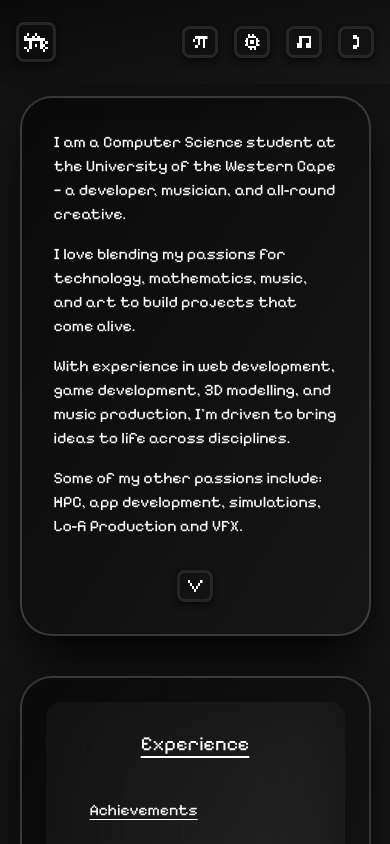
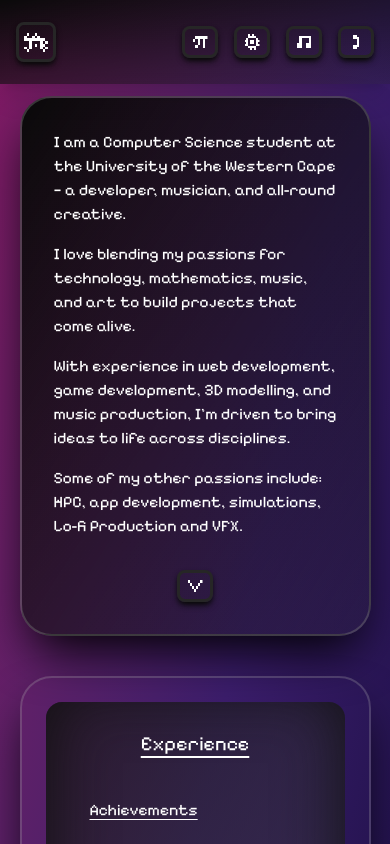
Before and after one commit to CadmusKei/Portfolio, a React (Vite) app: page /Bio in a window 390 px wide. Shown: the top 844 px of the page. Built offline with nearby package versions, Linux system fonts and the light colour scheme.

Commit message:
Refactor Bio component layout and styling for improved responsiveness; enhance background gradient and structure for better user experience.

```diff
--- a/src/pages/Bio.jsx
+++ b/src/pages/Bio.jsx
@@ -21,18 +21,16 @@ function Bio() {
 
 
                 <div
-                className="flex flex-col items-center md:items-start md:pl-20 w-screen md:w-full min-h-screen md:h-400 bg-cover bg-center bg-no-repeat overflow-x-hidden"
-                style={ window.innerWidth < 768 ? {
-            backgroundColor: "#131313",
-            backgroundImage: `
-                linear-gradient(0deg, rgba(255,255,255,0.1) 1px, transparent 1px),
-                linear-gradient(90deg, rgba(255,255,255,0.1) 1px, transparent 1px)
-            `,
-            backgroundSize: "25px 25px",
-        } : {
-            backgroundImage: `url(${backgroundPic})`
-        }}
-            >
+                className="
+                    flex flex-col items-center md:items-start md:pl-20
+                    w-screen md:w-full min-h-screen md:h-400
+                    overflow-x-hidden
+
+                    bg-gradient-to-br from-[#811964] via-[#3b1d6b] to-[#110b39]
+
+                    md:bg-[url('/src/assets/Images/studio-site-crop.jpeg')]
+                    md:bg-cover md:bg-center md:bg-no-repeat
+                ">
                     {/* Bio blurb */}
                     <div className={`flex w-[90%] md:w-[60%] flex-col border-2 border-[#7373736f] ${pageGradient} mt-24 md:mt-40 rounded-4xl
                         p-8 md:p-12 justify-start items-center space-y-4 shadow-2xl shadow-black`}>
@@ -47,7 +45,7 @@ function Bio() {
                     {/* CV + Skills section */}
                     <div
                         id="cv-section"
-                    className="flex flex-col md:flex-row w-[90%] md:w-[95%] bg-linear-to-br from-neutral-950 to-[#21212141]
+                        className="flex flex-col md:flex-row w-[90%] md:w-[95%] bg-linear-to-br from-neutral-950:50% to-[#21212141]:50%
                         mt-10 md:mt-60 mb-10 rounded-4xl p-6 md:p-10 justify-around shadow-2xl shadow-black
                         border-2 border-[#a7a7a747] gap-8 md:h-[40%]"
                     >
```
Lines whose indentation alone changed are shown as unchanged.
